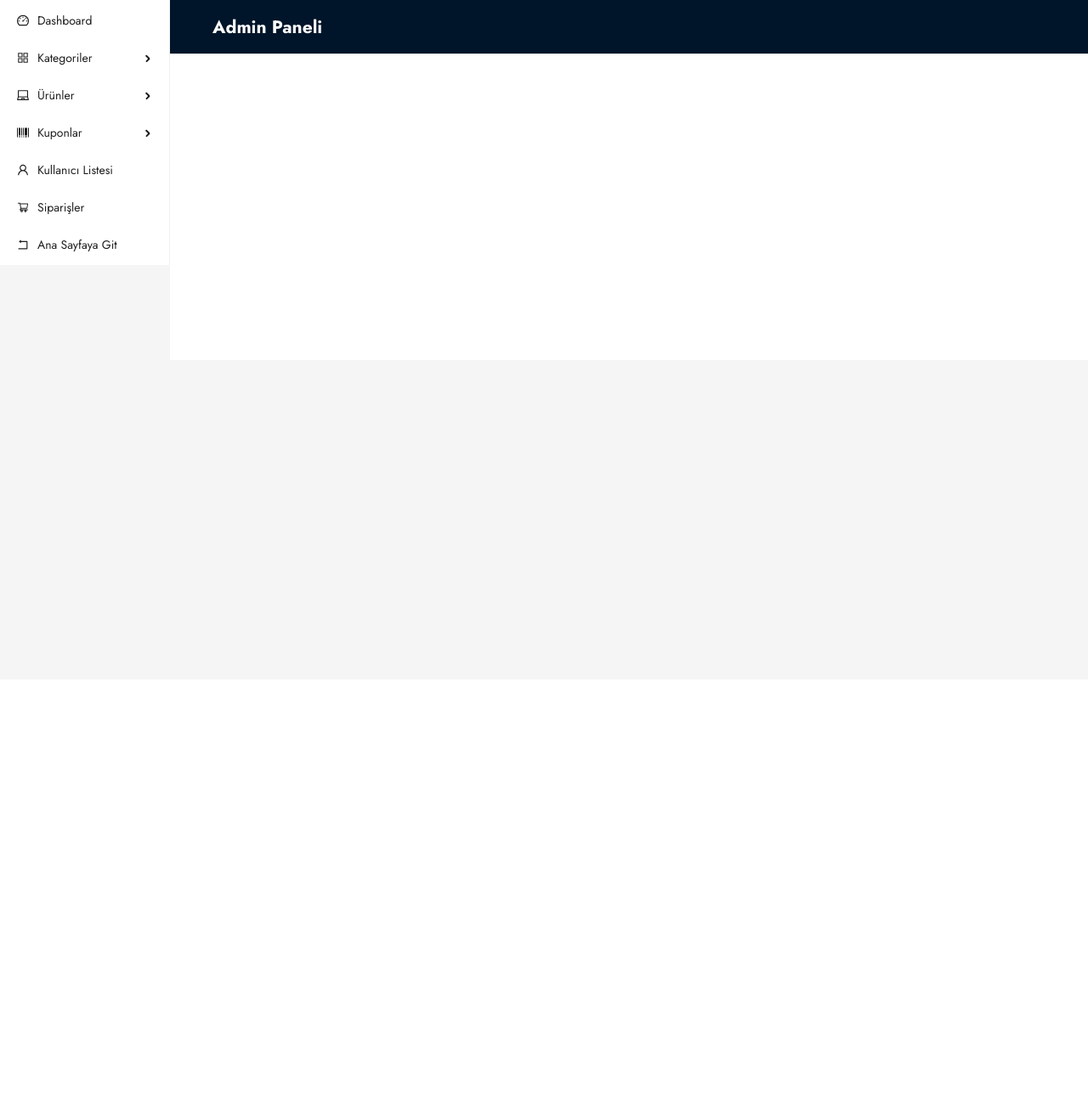
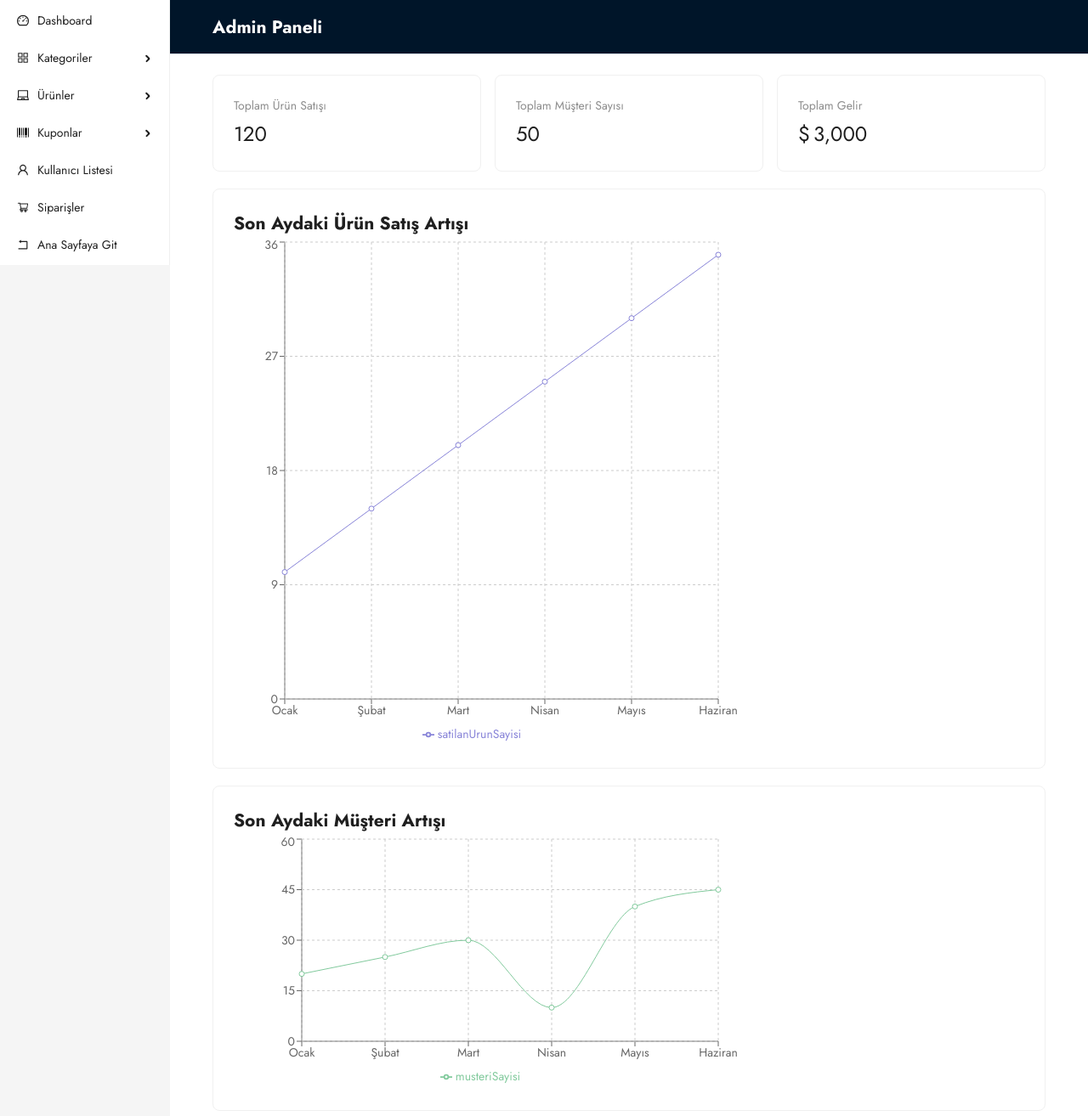
Before and after one commit to ibrahimEthemxd/E-ticaret, a React (Vite) app in the folder E-ticaret/frontend/: page /admin in a window 1280 px wide. Shown: the top 1314 px of the page at 85% size. Before the commit the page ends 800 px from the top, so only its background shows below. Built offline with nearby package versions, Linux system fonts and the light colour scheme; sample sign-in values are in the browser's storage.

Commit message:
Dashboard page yapımı

```diff
--- a/E-ticaret/frontend/src/App.jsx
+++ b/E-ticaret/frontend/src/App.jsx
@@ -22,6 +22,8 @@
 import CreateCouponPage from "./pages/Admin/Coupons/CreateCouponPage";
 import UpdateCouponPage from "./pages/Admin/Coupons/UpdateCouponPage";
 import OrderPage from "./pages/Admin/OrderPage";
+import DashboardPage from "./pages/Admin/DashboardPage";
+
 
 function App() {
   return (
@@ -38,6 +40,7 @@
         <Route path="/success" element={<Success />} />
 
         <Route path="/admin/*">
+          <Route index element={<DashboardPage />} />
           <Route path="users" element={<UserPage />} />
           <Route path="categories" element={<CategoryPage />} />
           <Route path="categories/create" element={<CreateCategoryPage />} />
--- a/E-ticaret/frontend/src/pages/Admin/DashboardPage.jsx
+++ b/E-ticaret/frontend/src/pages/Admin/DashboardPage.jsx
@@ -0,0 +1,92 @@
+import { Row, Col, Card, Statistic } from "antd";
+import {
+  LineChart,
+  Line,
+  XAxis,
+  YAxis,
+  CartesianGrid,
+  Tooltip,
+  Legend,
+} from "recharts";
+const DashboardPage = () => {
+  const productSalesData = [
+    { name: "Ocak", satilanUrunSayisi: 10 },
+    { name: "Şubat", satilanUrunSayisi: 15 },
+    { name: "Mart", satilanUrunSayisi: 20 },
+    { name: "Nisan", satilanUrunSayisi: 25 },
+    { name: "Mayıs", satilanUrunSayisi: 30 },
+    { name: "Haziran", satilanUrunSayisi: 35 },
+  ];
+  const customerData = [
+    { name: "Ocak", musteriSayisi: 20 },
+    { name: "Şubat", musteriSayisi: 25 },
+    { name: "Mart", musteriSayisi: 30 },
+    { name: "Nisan", musteriSayisi: 10 },
+    { name: "Mayıs", musteriSayisi: 40 },
+    { name: "Haziran", musteriSayisi: 45 },
+  ];
+  return (
+    <div>
+      <Row gutter={16}>
+        <Col span={8}>
+          <Card>
+            <Statistic title="Toplam Ürün Satışı" value={120} />
+          </Card>
+        </Col>
+        <Col span={8}>
+          <Card>
+            <Statistic title="Toplam Müşteri Sayısı" value={50} />
+          </Card>
+        </Col>
+        <Col span={8}>
+          <Card>
+            <Statistic title="Toplam Gelir" value={3000} prefix="$" />
+          </Card>
+        </Col>
+      </Row>
+      <Card style={{ marginTop: "20px" }}>
+        <h2>Son Aydaki Ürün Satış Artışı</h2>
+        <LineChart
+          width={600}
+          height={600}
+          data={productSalesData}
+          margin={{ top: 5, right: 30, bottom: 5 }}
+        >
+          <XAxis dataKey="name" />
+          <YAxis />
+          <CartesianGrid strokeDasharray="3 3" />
+          <Tooltip />
+          <Legend />
+          <Line
+            type="monotone"
+            dataKey="satilanUrunSayisi"
+            stroke="#8884d8"
+            activeDot={{ r: 8 }}
+          />
+        </LineChart>
+      </Card>
+      <Card style={{ marginTop: "20px" }}>
+        <h2>Son Aydaki Müşteri Artışı</h2>
+        <LineChart
+          width={600}
+          height={300}
+          data={customerData}
+          margin={{ top: 5, right: 30, left: 20, bottom: 5 }}
+        >
+          <XAxis dataKey="name" />
+          <YAxis />
+          <CartesianGrid strokeDasharray="3 3" />
+          <Tooltip />
+          <Legend />
+          <Line
+            type="monotone"
+            dataKey="musteriSayisi"
+            stroke="#82ca9d"
+            activeDot={{ r: 8 }}
+          />
+        </LineChart>
+      </Card>
+    </div>
+  );
+};
+export default DashboardPage;
--- a/E-ticaret/frontend/src/pages/Admin/OrderPage.jsx
+++ b/E-ticaret/frontend/src/pages/Admin/OrderPage.jsx
@@ -12,6 +12,7 @@
     {
       title: "Sipariş Fiyatı",
       dataIndex: "amount",
+      render: (record) => <b>${(record / 100).toFixed(2)}</b>,
     },
   ];
   useEffect(() => {
```
